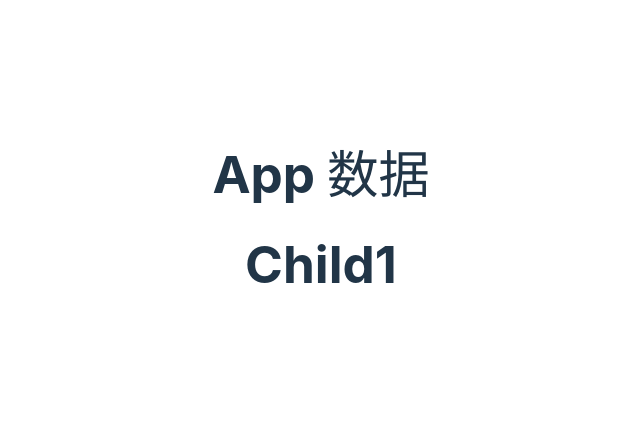
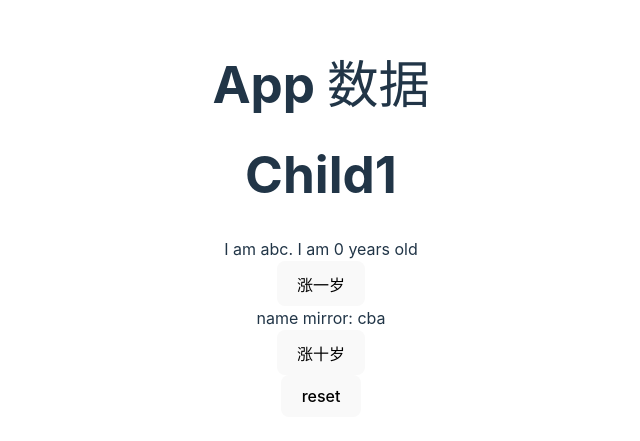
Before and after one commit to yzgang76/vite_vue_ts, a Vue app: page / in a window 1280 px wide. Shown: the part 181-622 px from the top of the page, without its empty margins (319-959 px from the left). Built offline with nearby package versions, Linux system fonts and the light colour scheme; no server answers.

Commit message:
pinia basic

```diff
--- a/package.json
+++ b/package.json
@@ -11,6 +11,7 @@
   "dependencies": {
     "axios": "^1.2.6",
     "mitt": "^3.0.0",
+    "pinia": "^2.0.29",
     "rxjs": "^7.8.0",
     "vue": "^3.2.45"
   },
--- a/src/components/App.vue
+++ b/src/components/App.vue
@@ -1,20 +1,11 @@
 <script setup lang="ts">
-import {defineAsyncComponent} from "vue";
-
-const Child1 = defineAsyncComponent(()=> import ("./Child1.vue"))
+import Child1 from "./Child1.vue";
 
 </script>
 
 <template>
     <h1>App 数据</h1>
-    <suspense>
-        <template #default>
-            <Child1></Child1>
-        </template>
-        <template #fallback>
-            loading...
-        </template>
-    </suspense>
+    <Child1/>
 </template>
 
 <style scoped></style>
--- a/src/components/Child1.vue
+++ b/src/components/Child1.vue
@@ -1,13 +1,38 @@
 <template>
     <h1>Child1</h1>
+    <div> I am {{name}}. I am {{num}} years old</div>
+    <button @click="growup">涨一岁</button>
+    <div>name mirror: {{store.reversedName}}</div>
+    <button @click="growupAction">涨十岁</button>
+    <br>
+    <button @click="reset">reset</button>
 </template>
 
 <script setup lang="ts">
-import {onBeforeMount} from "vue";
-import {getUserInfo} from '../apis/userInfo'
-onBeforeMount(()=>{
-    getUserInfo()
-})
+
+import {userStore} from "../store/userStore";
+import {storeToRefs} from "pinia";
+
+const store = userStore()
+let {name, num} = storeToRefs(store) //解构并响应
+const growup=()=>{
+    num.value++;
+    //如果不使用storeToRefs,可以通过$patch方法
+    /*store.$patch(state=>{
+        state.name="zhangsan"
+        state.num ++
+    })*/
+}
+
+const growupAction=()=>{
+    store.growupAction(10) //调用 store actions
+}
+
+const reset=()=>{
+    store.$reset() //重置数据到初始化状态
+}
+
+
 </script>
 
 <style scoped>
--- a/src/main.ts
+++ b/src/main.ts
@@ -1,8 +1,10 @@
 import { createApp } from 'vue'
 import './style.css'
 import App from './components/App.vue' //注入根组件
-import LoggerService from "./services/LoggerService";
+import LoggerService from "./services/LoggerService"
+import {createPinia} from 'pinia'
 
 const app = createApp(App)
+app.use(createPinia())
 app.provide(/*注入名*/'LoggerService',/*值*/ new LoggerService());
 app.mount('#app');
--- /dev/null
+++ b/src/store/userStore.ts
@@ -0,0 +1,20 @@
+import {defineStore} from 'pinia'
+
+export const userStore = defineStore('userModel', {
+    state: () => {
+        return {
+            num: 0,
+            name: "abc"
+        }
+    },
+    getters: {
+        reversedName(): string {
+            return this.name.split('').reverse().join('')
+        }
+    },
+    actions: {
+        growupAction(val: number): void {
+            this.num += val
+        }
+    }
+})
```
Also changed, not shown: 2 other files (tests, documents, lock files or other folders).
